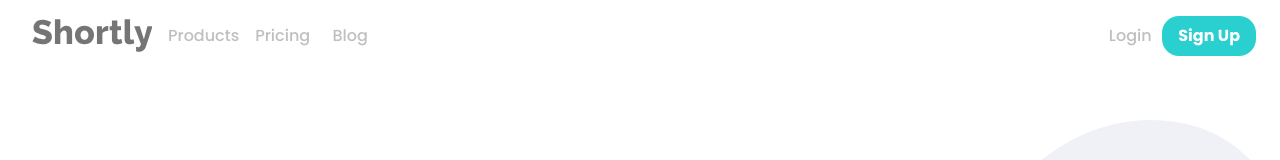
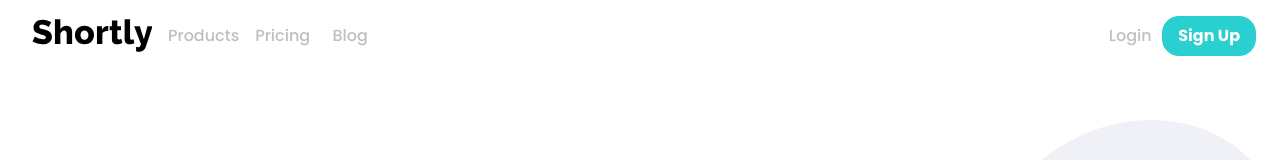
Before and after one commit to karolwk/url-shortening-api, a React (Create React App) app: page / in a window 1280 px wide. Shown: the top 160 px of the page. Built offline with nearby package versions, Linux system fonts and the light colour scheme.

Commit message:
changed css style for hovering text

```diff
--- a/src/components/NavBar/NavBar.tsx
+++ b/src/components/NavBar/NavBar.tsx
@@ -32,7 +32,7 @@ const NavBar = (props: Props) => {
       <Container maxWidth="xl">
         <Toolbar disableGutters>
           <IconButton>
-            <Logo />
+            <Logo htmlColor="black" />
           </IconButton>
           <Box
             sx={{
@@ -65,6 +65,7 @@ const NavBar = (props: Props) => {
                   color: 'secondary',
                   display: 'block',
                   textTransform: 'capitalize',
+                  '&:hover': { color: 'black' },
                 }}
               >
                 {page}
```
